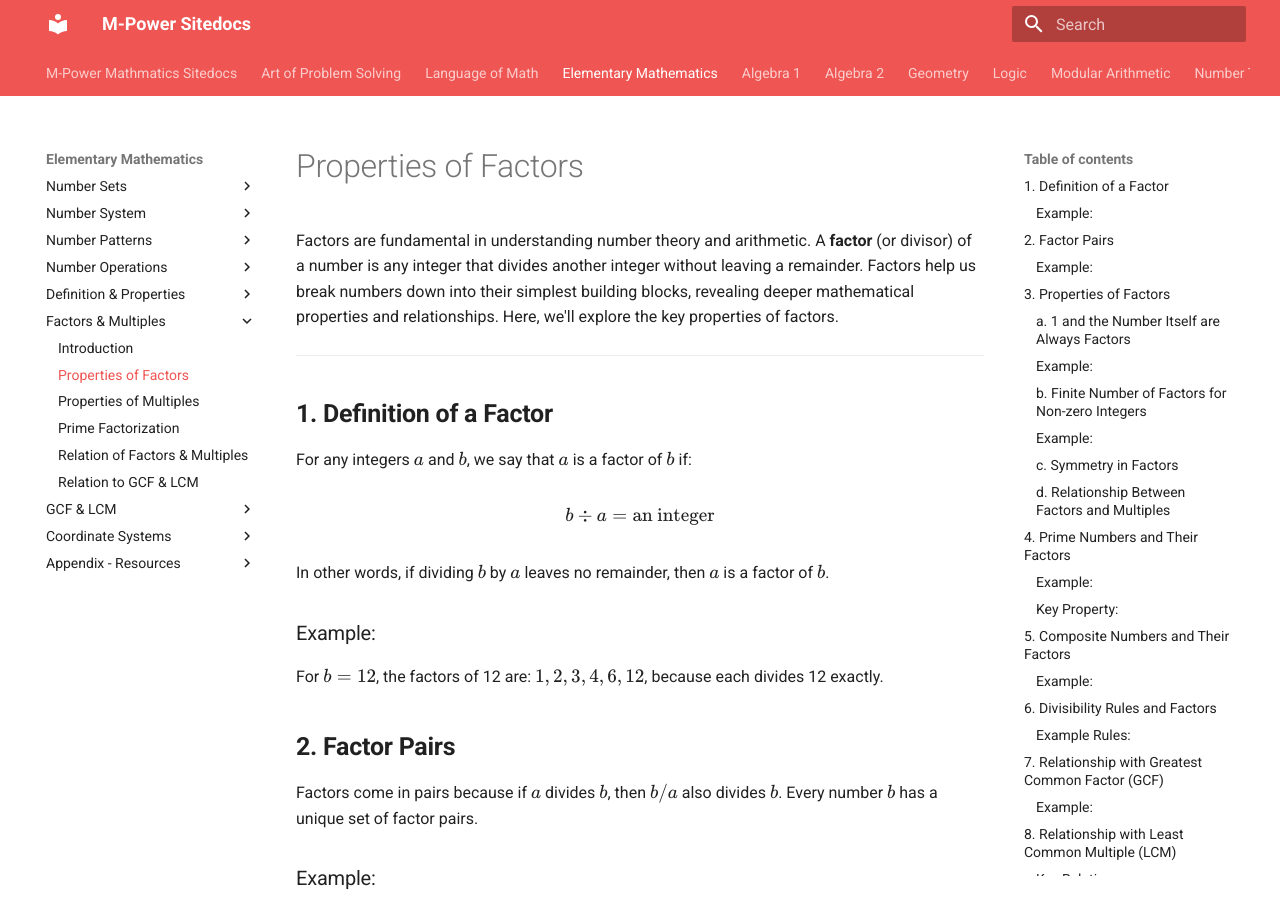
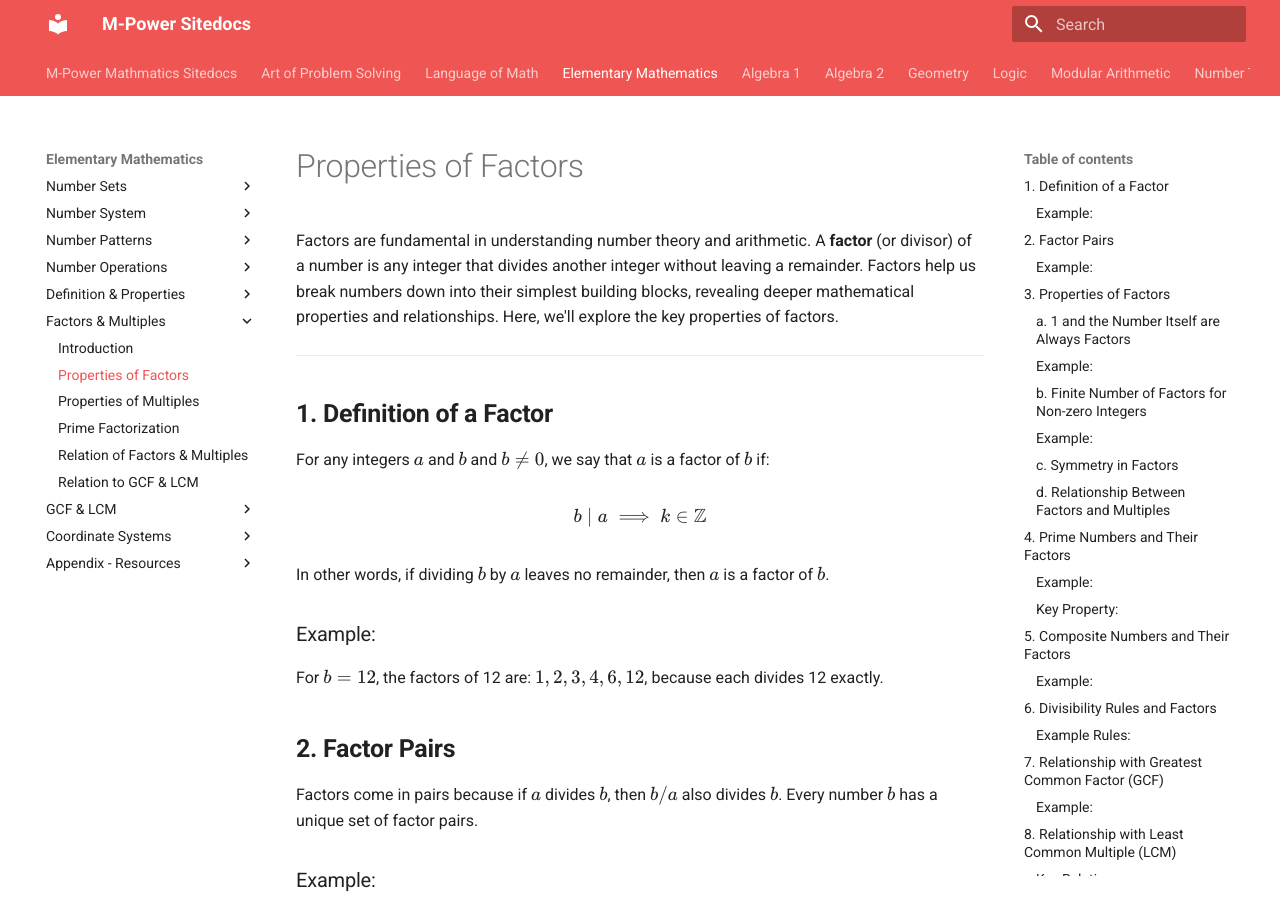
Before and after one commit to baseonballs/mpower-sitedocs, an MkDocs documentation site: the page built from site-docs/mathematics/elem/core-concepts/factors-multiples/factors-properties.md, in a window 1280 px wide and 900 px high. Built offline with MkDocs 1.6.1 and Material for MkDocs 9.7.7, drawn with Linux system fonts in a browser that asks for light colours; formulas are drawn with MathJax 3.

Commit message:
fixed definiton of factors.

```diff
--- a/site-docs/mathematics/elem/core-concepts/factors-multiples/factors-properties.md
+++ b/site-docs/mathematics/elem/core-concepts/factors-multiples/factors-properties.md
@@ -6,10 +6,10 @@ Factors are fundamental in understanding number theory and arithmetic. A **facto
 
 ## **1. Definition of a Factor**
 
-For any integers \(a\) and \(b\), we say that \(a\) is a factor of \(b\) if:
+For any integers \(a\) and \(b\) and \(b \neq 0\), we say that \(a\) is a factor of \(b\) if:
 
 \[
-b \div a = \text{an integer}
+b \mid a \implies k \in \mathbb{Z}
 \]
 
 In other words, if dividing \(b\) by \(a\) leaves no remainder, then \(a\) is a factor of \(b\).
```
Also changed, not shown: site-docs/mathematics/elem/properties/properties-of-composites.md (+5 -5 lines).
